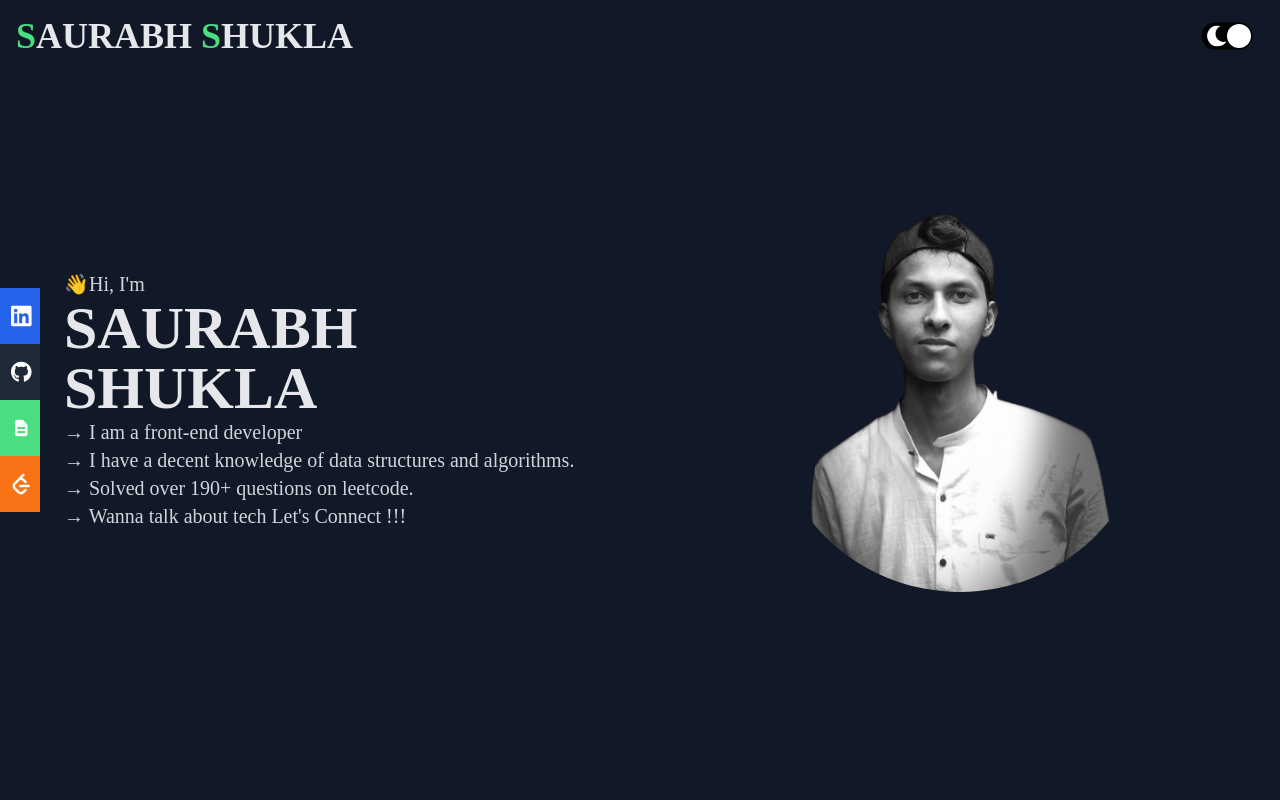
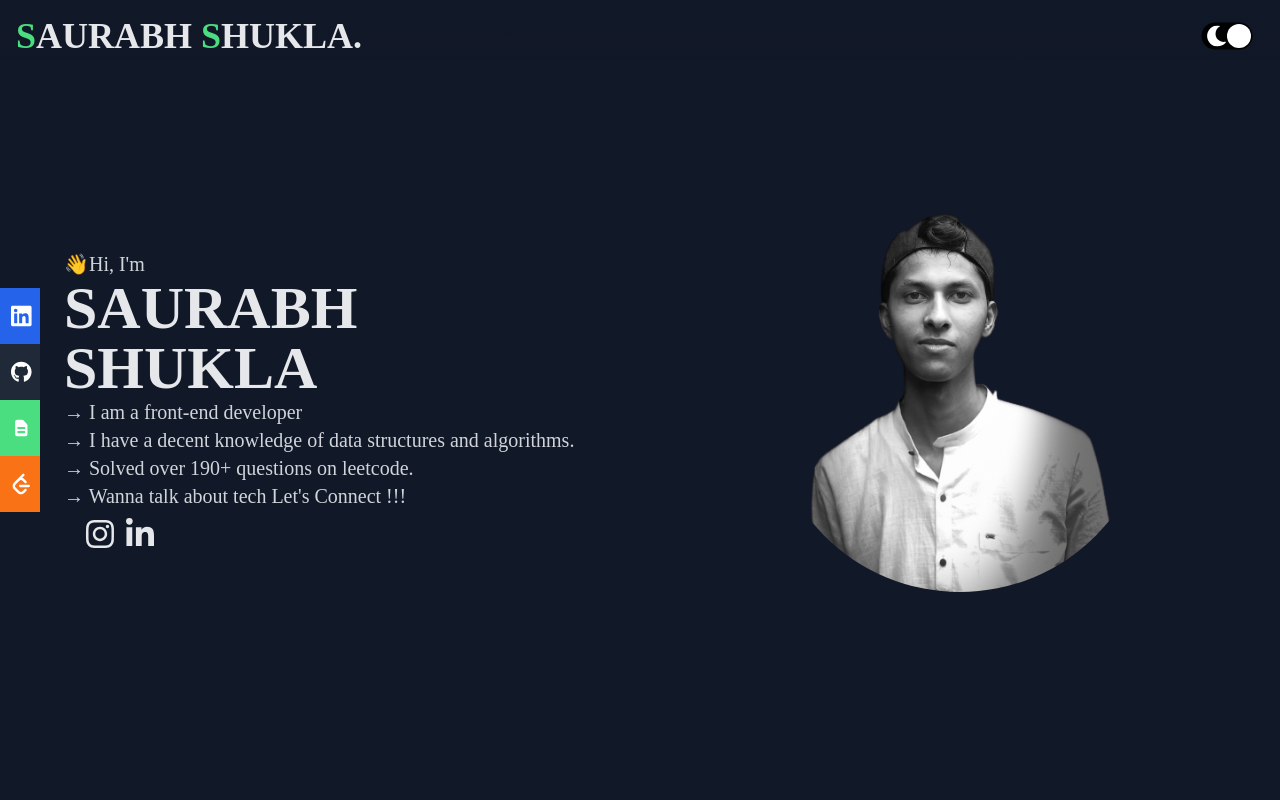
Before and after one commit to skinnyiam/portfolio, a React (Create React App) app: page / in a window 1280 px wide. Shown: the top 800 px of the page. Built offline with nearby package versions, Linux system fonts and the light colour scheme.

Commit message:
added link of instagram

```diff
--- a/src/components/Home.jsx
+++ b/src/components/Home.jsx
@@ -1,5 +1,5 @@
 import React from "react";
-import { FaInstagram } from "react-icons/fa";
+import { FaInstagram,FaLinkedinIn } from "react-icons/fa";
 
 import Logo from "../asset/portrait.png";
 
@@ -36,7 +36,12 @@ const Home = () => {
           <p className="dark:text-gray-300 text-gray-700 text-sm sm:text-lg lg:text-xl">
             {"→ "}Wanna talk about tech Let's Connect !!!
           </p>
+         <div className="mt-2 flex ml-4">
 
+          <a href="https://www.instagram.com/saurabh_ishere/?hl=en" ><FaInstagram className="h-6 sm:h-8 sm:w-10 w-6"/></a>
+          <a href="https://www.linkedin.com/in/saurabh-shukla-885a711b3/" ><FaLinkedinIn className="h-6 sm:h-8 sm:w-10 w-6"/></a>
+
+         </div>
         </div>
       </div>
     </div>
--- a/src/components/Navbar.jsx
+++ b/src/components/Navbar.jsx
@@ -11,7 +11,7 @@ const Navbar = () => {
         <a href="#home" className="">
           <h1 className="text-2xl sm:text-4xl dark:text-gray-200 text-gray-600 font-bold">
             <span className="text-green-400">S</span>AURABH{" "}
-            <span className="text-green-400">S</span>HUKLA
+            <span className="text-green-400">S</span>HUKLA.
           </h1>
         </a>
         <ThemeSwitchButton/>
```
